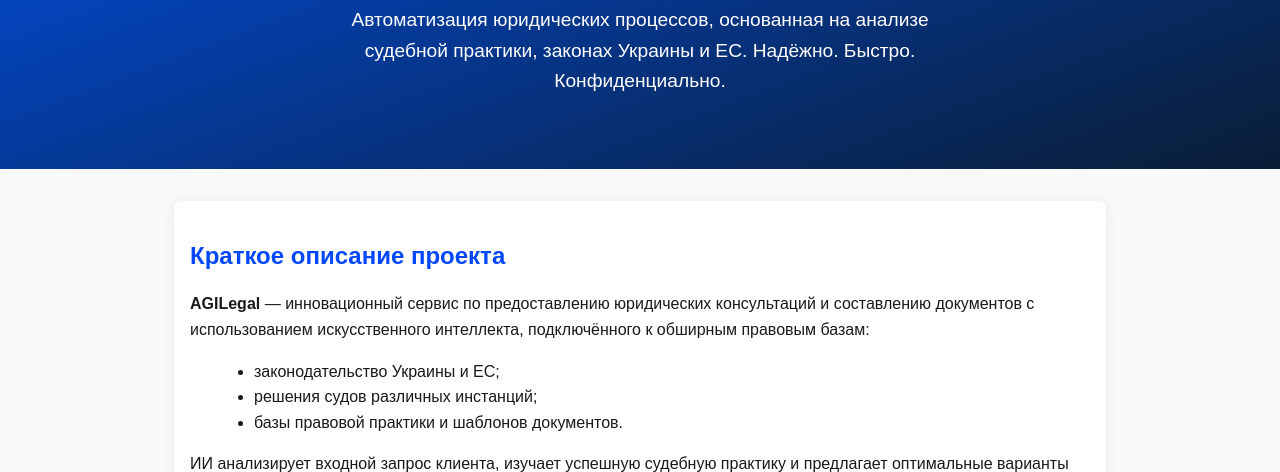
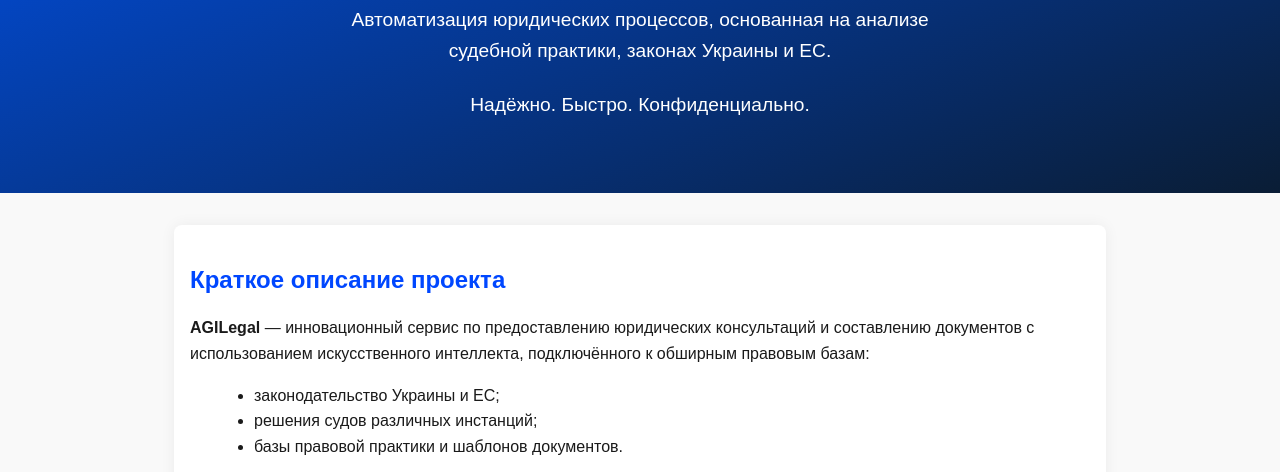
Before and after one commit to teosoph/AGILegal-landing, a plain HTML site: page index.html in a window 1280 px wide. Shown: the part 311-783 px from the top of the page. Drawn offline with Linux system fonts and the light colour scheme; files whose address does not match are found by name.

Commit message:
new__text #2

```diff
--- a/index.html
+++ b/index.html
@@ -85,8 +85,9 @@
       <h1>AGILegal — юридические услуги нового поколения с помощью ИИ</h1>
       <p>
         Автоматизация юридических процессов, основанная на анализе судебной
-        практики, законах Украины и ЕС. Надёжно. Быстро. Конфиденциально.
+        практики, законах Украины и ЕС.
       </p>
+      <p>Надёжно. Быстро. Конфиденциально.</p>
     </header>
     <main>
       <section>
```
